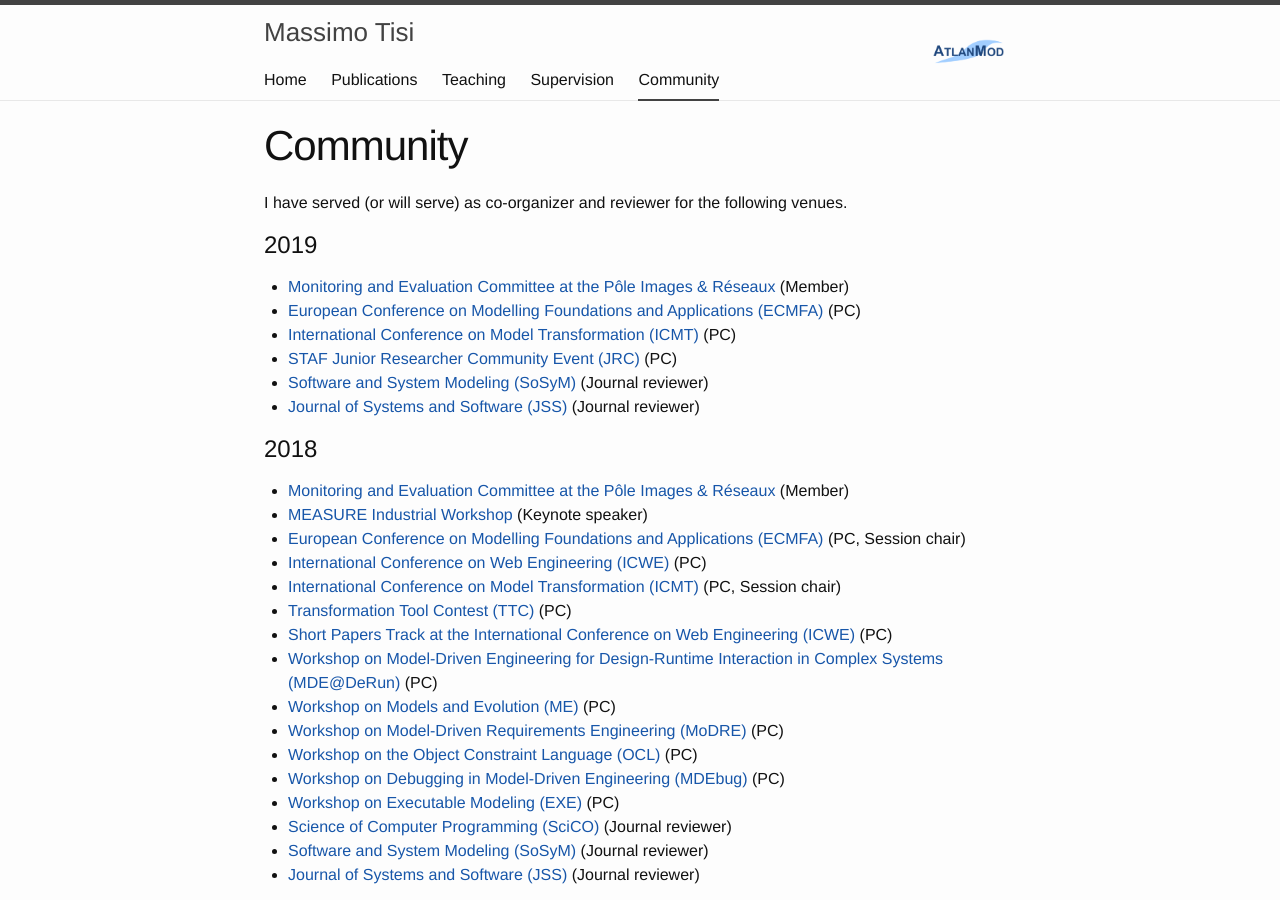
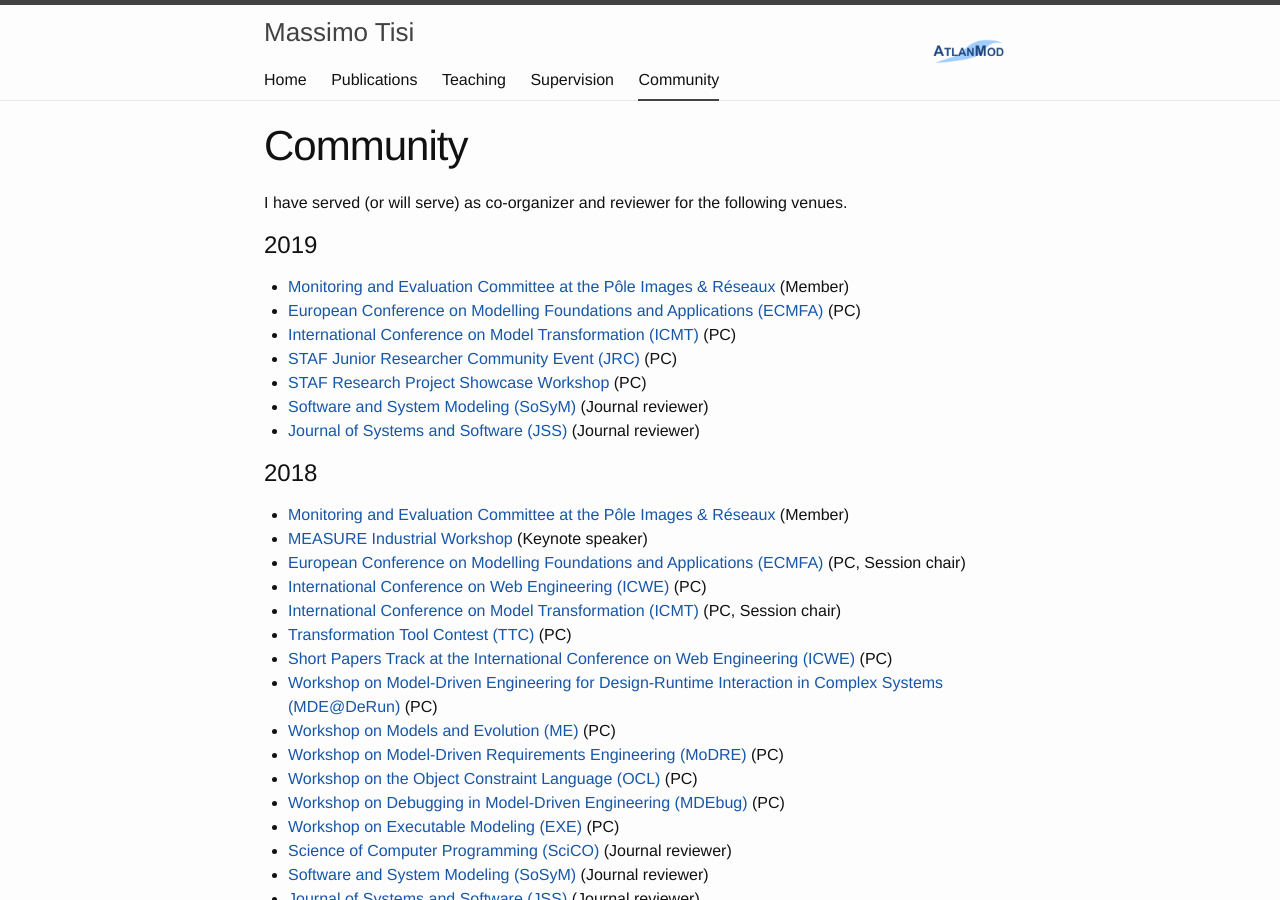
Before and after one commit to massimotisi/massimotisi.github.io, a Jekyll site: the page built from community.md, in a window 1280 px wide and 900 px high. Built offline with Jekyll 4.4.1, drawn with Linux system fonts in a browser that asks for light colours.

Commit message:
STAF Research Project Showcase Workshop

```diff
--- a/community.md
+++ b/community.md
@@ -11,6 +11,7 @@ I have served (or will serve) as co-organizer and reviewer for the following ven
 * [European Conference on Modelling Foundations and Applications (ECMFA)](https://staf2019.win.tue.nl/events/ecmfa19/) (PC)
 * [International Conference on Model Transformation (ICMT)](http://www.model-transformation.org/) (PC)
 * [STAF Junior Researcher Community Event (JRC)](https://staf2019.win.tue.nl/events/staf-jrc19/) (PC)
+* [STAF Research Project Showcase Workshop](https://staf2019.win.tue.nl/events/staf-rps19/) (PC)
 * [Software and System Modeling (SoSyM)](http://www.sosym.org/) (Journal reviewer)
 * [Journal of Systems and Software (JSS)](http://www.journals.elsevier.com/journal-of-systems-and-software) (Journal reviewer)
 
```
